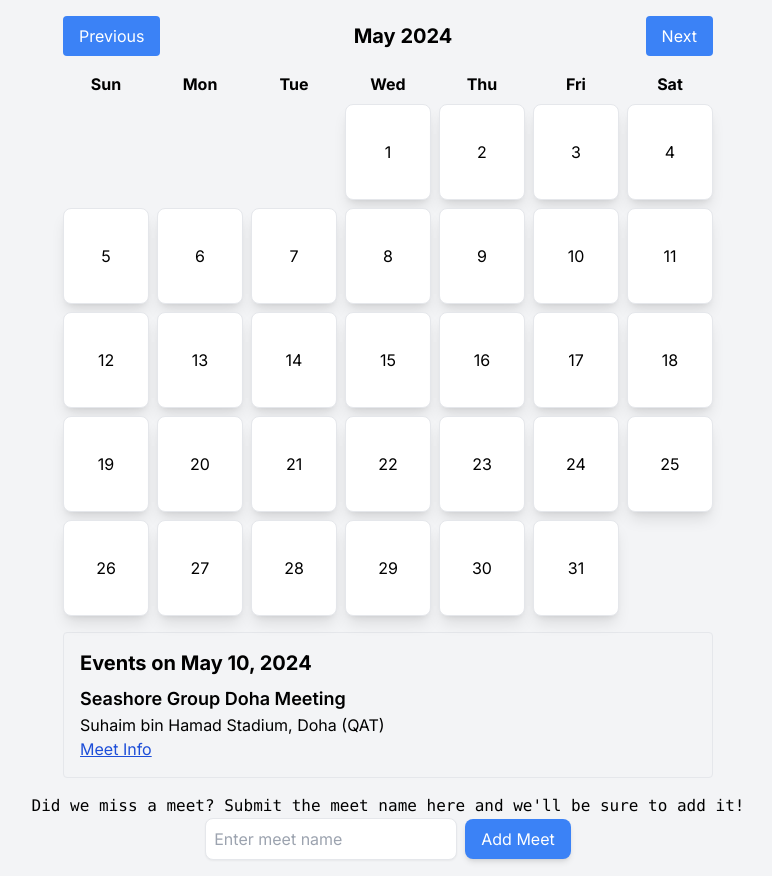
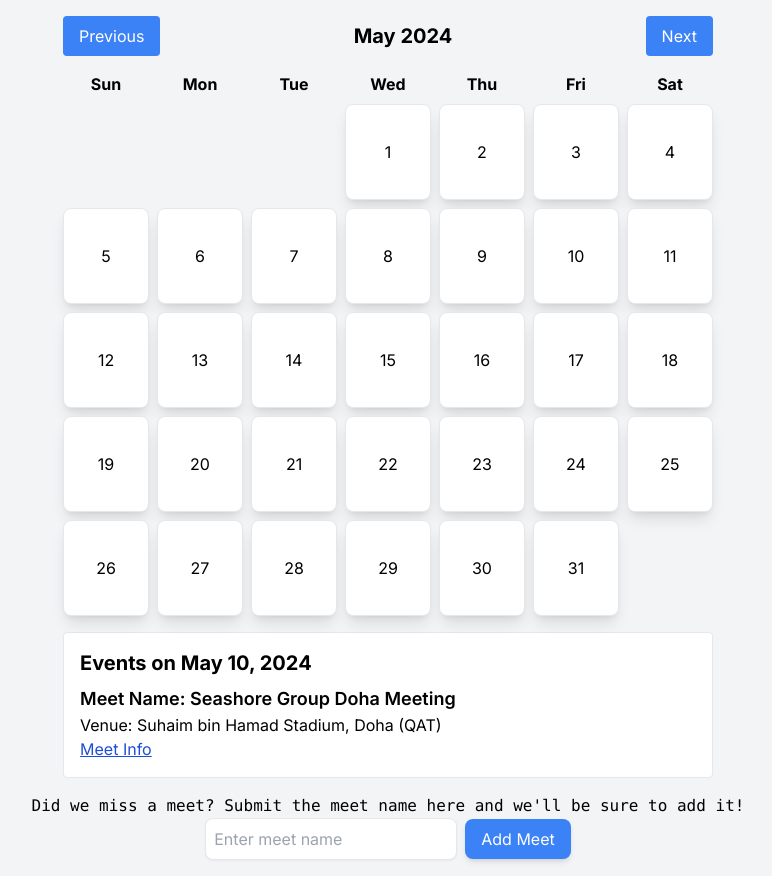
Before and after one commit to sohumgaitonde/trackthetrack, a Next.js app in the folder trackthetrack/: page /calendar2 in a window 1280 px wide. Both pictures are taken after a click on the element "10". Shown: the whole page, without its empty margins (252-1024 px from the left). Built offline with nearby package versions, Linux system fonts and the light colour scheme.

Commit message:
Fix meet info formatting

```diff
--- a/trackthetrack/components/Calendar2.tsx
+++ b/trackthetrack/components/Calendar2.tsx
@@ -115,12 +115,12 @@ const Calendar = () => {
         {renderDays()}
       </div>
       {selectedDate && (
-        <div className="mt-4 p-4 border rounded">
+        <div className="mt-4 p-4 border rounded bg-white">
           <h3 className="text-xl font-bold">Events on {dayjs(selectedDate).format('MMMM D, YYYY')}</h3>
           {getEventsForDate(selectedDate).map((event, index) => (
             <div key={index} className="mt-2">
-              <h4 className="text-lg font-semibold">{event.Name}</h4>
-              <p>{event.Venue}</p>
+              <h4 className="text-lg font-semibold">Meet Name: {event.Name}</h4>
+              <p>Venue: {event.Venue}</p>
               <Link href={event.Discipline} className="text-blue-700 underline">
                 Meet Info
               </Link>
```
